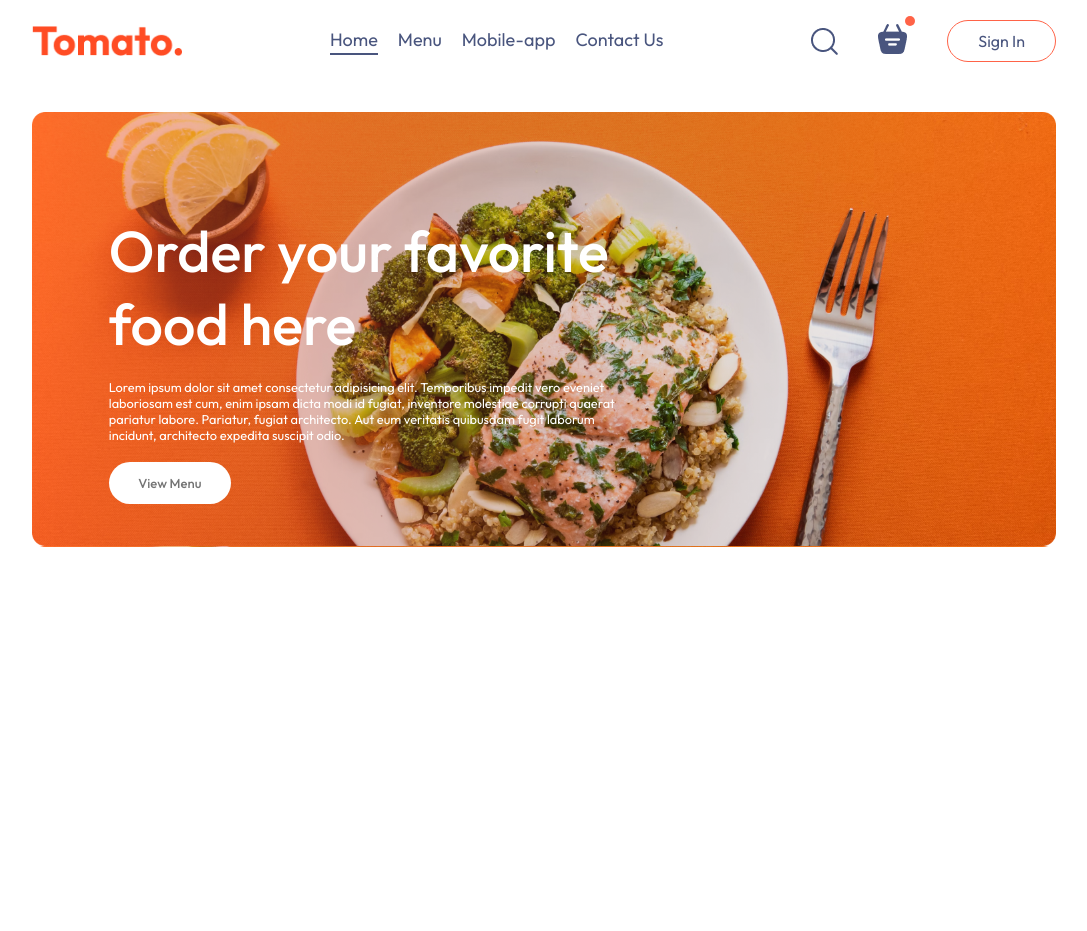
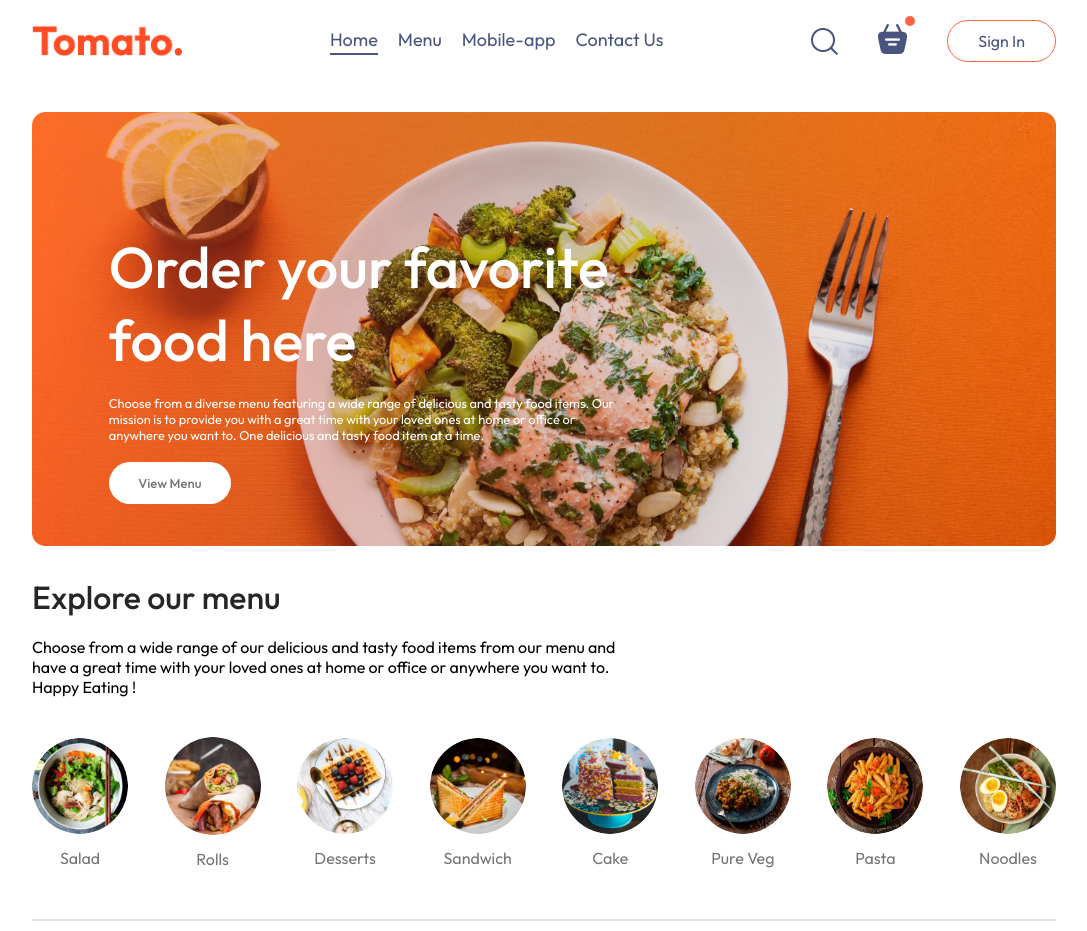
Before and after one commit to wlaurentec/food-delivery-gs, a React (Vite) app in the folder fronted/: page / in a window 1280 px wide. Shown: the whole page, without its empty margins (96-1183 px from the left). Before the commit the page ends 800 px from the top, so only its background shows below. Built offline with nearby package versions, Linux system fonts and the light colour scheme.

Commit message:
add ExploreMenu

```diff
--- a/fronted/src/assets/assets.js
+++ b/fronted/src/assets/assets.js
@@ -92,7 +92,7 @@
         menu_image: menu_2
     },
     {
-        menu_name: "Deserts",
+        menu_name: "Desserts",
         menu_image: menu_3
     },
     {
--- /dev/null
+++ b/fronted/src/components/ExploreMenu/ExploreMenu.css
@@ -0,0 +1,56 @@
+.explore-menu{
+  display: flex;
+  flex-direction: column;
+  gap: 20px;
+}
+
+.explore-menu h1{
+  font-weight: 500;
+  color: #262626;
+}
+
+.explore-menu-text{
+  max-width: 60%;
+  columns: #808080;
+}
+
+.explore-menu-list{
+  display: flex;
+  justify-content: space-between;
+  align-items: center;
+  gap: 30px;
+  text-align: center;
+  margin: 20px 0px;
+  overflow-x: scroll;
+}
+
+.explore-menu-list::-webkit-scrollbar{
+  display: none;
+}
+
+.explore-menu-list-item img{
+  width: 7.5vw;
+  min-width: 80px;
+  cursor: pointer;
+  border-radius: 50%;
+  transition: 0.2s;
+}
+
+.explore-menu-list-item p{
+ margin-top: 10px;
+ color: #747474;
+ font-size: max(1.2vw,16px);
+ cursor: pointer;
+}
+
+.explore-menu hr{
+  margin: 10px 0px;
+  height: 2px;
+  background-color: #e2e2e2;
+  border: none
+}
+
+.explore-menu-list-item .active{
+  border: 4px solid tomato;
+  padding: 2px;
+}
--- /dev/null
+++ b/fronted/src/components/ExploreMenu/ExploreMenu.jsx
@@ -0,0 +1,36 @@
+import "./ExploreMenu.css";
+import { menu_list } from "../../assets/assets";
+
+const ExploreMenu = ({ category, setCategory }) => {
+  return (
+    <div className="explore-menu" id="explore-menu">
+      <h1>Explore our menu</h1>
+      <p className="explore-menu-text">
+        Choose from a wide range of our delicious and tasty food items from our
+        menu and have a great time with your loved ones at home or office or
+        anywhere you want to. Happy Eating !{" "}
+      </p>
+      <div className="explore-menu-list">
+        {menu_list.map((item, index) => {
+          return (
+            <div
+              key={index}
+              onClick={() =>
+                setCategory((prev) =>
+                  prev === item.menu_name ? "All" : item.menu_name
+                )
+              }
+              className="explore-menu-list-item"
+            >
+              <img className={category === item.menu_name ? "active" : ""} src={item.menu_image} alt="" />
+              <p>{item.menu_name}</p>
+            </div>
+          );
+        })}
+      </div>
+      <hr />
+    </div>
+  );
+};
+
+export default ExploreMenu;
--- a/fronted/src/components/Header/Header.css
+++ b/fronted/src/components/Header/Header.css
@@ -1,5 +1,5 @@
 .header{
-  background-image: url("../../assets/header_img.png");
+  background: url("../../assets/header_img.png") no-repeat;
   height: 34vw;
   margin: 30px auto;
   background-size: contain;
--- a/fronted/src/components/Header/Header.jsx
+++ b/fronted/src/components/Header/Header.jsx
@@ -5,8 +5,7 @@
     <div className="header">
       <div className="header-contents">
         <h2>Order your favorite food here</h2>
-        <p>Lorem ipsum dolor sit amet consectetur adipisicing elit. Temporibus impedit vero eveniet laboriosam est cum, enim ipsam dicta modi id fugiat, inventore molestiae corrupti quaerat pariatur labore. Pariatur, fugiat architecto.
-        Aut eum veritatis quibusdam fugit laborum incidunt, architecto expedita suscipit odio. </p>
+        <p>Choose from a diverse menu featuring a wide range of delicious and tasty food items. Our mission is to provide you with a great time with your loved ones at home or office or anywhere you want to. One delicious and tasty food item at a time. </p>
         <button>View Menu</button>
       </div>
     </div>
--- a/fronted/src/pages/Home/Home.jsx
+++ b/fronted/src/pages/Home/Home.jsx
@@ -1,10 +1,16 @@
+import { useState } from "react"
+import ExploreMenu from "../../components/ExploreMenu/ExploreMenu"
 import Header from "../../components/Header/Header"
 import "./Home.css"
 
 const Home = () => {
+
+  const [category, setCategory] = useState("All")
+
   return (
     <div>
       <Header />
+      <ExploreMenu category={category} setCategory={setCategory} />
     </div>
   )
 }
```
